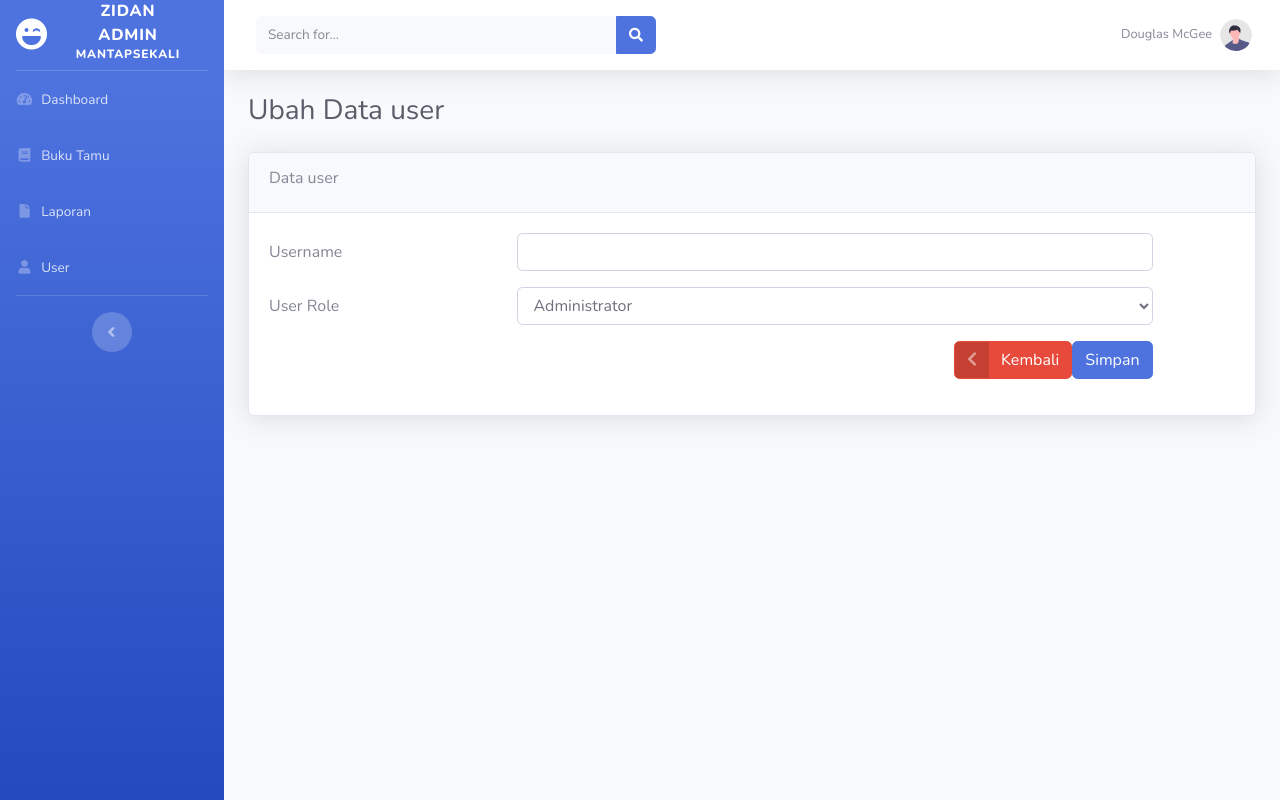
After one commit to ZidannAR/web, a PHP site: page /edit-users.php?id=1 in a window 1280 px wide. The commit adds this page. Run offline with PHP 8.4, Linux system fonts and the light colour scheme; data that the repository does not hold is empty.

Commit message:
menambahkan fitur edit user (error 1jam cuman kurang koma 1 jirrr)

```diff
--- /dev/null
+++ b/edit-users.php
@@ -0,0 +1,77 @@
+<!-- Begin Page Content -->
+<?php include_once('templates/header.php') ?>
+<?php include_once('function.php') ?>
+<?php
+
+if ($_GET['id']) {
+       $id_user = $_GET['id'];
+
+       // ambil data user yang sesuai dengan id
+       $data = query("SELECT * FROM users WHERE id_user = '$id_user'")[0];
+}
+?>
+
+
+<div class="container-fluid">
+
+
+       <!-- Page Heading -->
+       <h1 class="h3 mb-4 text-gray-800">Ubah Data user</h1>
+
+       <?php
+       if (isset($_POST['simpan'])) {
+              if (ubah_user($_POST) > 0) {
+
+       ?>
+                     <div class="alert alert-success" role="alert">
+                            Data berhasil diubah
+                     </div>
+              <?php
+              } else {
+              ?>
+                     <div class="alert alert-danger" role="alert">
+                            data gagal diubah
+                     </div>
+       <?php
+              }
+       }
+       ?>
+
+       <div class="card shadow mb-mp4">
+              <div class="card-header py-3">
+                     <h6>Data user</h6>
+              </div>
+              <div class="card-body">
+            <form method="post" action="">
+                <input type="hidden" name="id_user" id="id_user" value="<?= $data['id_user'] ?>">
+                <div class="form-group row">
+                    <label for="username" class="col-sm-3 col-form-label">Username</label>
+                    <div class="col-sm-8">
+                        <input type="text" class="form-control" id="username" name="username" value="<?= $data['username'] ?>">
+                    </div>
+                </div>
+                <div class="form-group row">
+                    <label for="user_role" class="col-sm-3 col-form-label">User Role</label>
+                    <div class="col-sm-8">
+                        <select class="form-control" id="user_role" name="user_role">
+                            <option value="admin" <?= $data['user_role'] === 'admin' ? 'selected' : ''; ?>>Administrator</option>
+                            <option value="operator" <?= $data['user_role'] === 'operator' ? 'selected' : ''; ?>>Operator</option>
+                        </select>
+                    </div>
+                </div>
+                <div class="form-group row">
+                    <div class="col-sm-8 offset-sm-3 d-flex justify-content-end">
+                        <a class="btn btn-danger btn-icon-split" href="users.php">
+                            <span class="icon text-white-50"><i class="fas fa-chevron-left"></i></span>
+                            <span class="text">Kembali</span>
+                        </a>
+                        <button type="submit" name="simpan" class="btn btn-primary">Simpan</button>
+                    </div>
+                </div>
+            </form>
+        </div>
+    </div>
+</div>
+
+       <!-- /.container-fluid -->
+       <?php include_once('templates/footer.php') ?>
--- a/function.php
+++ b/function.php
@@ -52,16 +52,17 @@ function ubah_tamu($data)
        return mysqli_affected_rows($koneksi);
 }
 
-function hapus($id){
+function hapus($id)
+{
        global $koneksi;
        $query = "DELETE FROM buku_tamu WHERE id_tamu = '$id'";
 
        mysqli_query($koneksi, $query);
        return mysqli_affected_rows($koneksi);
-
 }
 
-function tambah_user ($data) {
+function tambah_user($data)
+{
        global $koneksi;
 
        $kode = htmlspecialchars($data["id_user"]);
@@ -69,10 +70,26 @@ $username = htmlspecialchars($data["username"]);
        $password = htmlspecialchars($data["password"]);
        $user_role = htmlspecialchars($data["user_role"]);
 
-$password_hash = password_hash ($password, PASSWORD_DEFAULT);
+       $password_hash = password_hash($password, PASSWORD_DEFAULT);
        $query = "INSERT INTO users (id_user, username, password, user_role) VALUES ('$kode', '$username', '$password_hash', '$user_role')";
 
 
        mysqli_query($koneksi, $query);
        return mysqli_affected_rows($koneksi);
 }
+
+function ubah_user($data)
+{
+       global $koneksi;
+       $kode = htmlspecialchars($data["id_user"]);
+       $username = htmlspecialchars($data["username"]);
+       $user_role = htmlspecialchars($data["user_role"]);
+
+       $query = "UPDATE users SET
+              username = '$username',
+              user_role = '$user_role'
+              WHERE id_user = '$kode'";
+
+              mysqli_query($koneksi, $query);
+              return mysqli_affected_rows($koneksi);
+}
--- a/templates/header.php
+++ b/templates/header.php
@@ -175,7 +175,7 @@
                     <span>Laporan</span></a>
             </li>
             <li class="nav-item">
-                <a class="nav-link" href="/">
+                <a class="nav-link" href="users.php">
                     <i class="fas fa-fw fa-user"></i>
                     <span>User</span></a>
             </li>
--- a/users.php
+++ b/users.php
@@ -89,7 +89,7 @@
                                  <td><?= $user['username'] ?></td>
                                  <td><?= $user['user_role'] ?></td>
                                  <td>
-                                   <a class="btn btn-success" href="edit-tamu.php?id=<?= $user['id_user'] ?>">ubah</a>
+                                   <a class="btn btn-success" href="edit-users.php?id=<?= $user['id_user'] ?>">ubah</a>
                                      <a onclick="comfirm('apakah anda yakin menghapus data ini?')" class="btn btn-danger" href="hapus_tamu.php?id=<?= $user['id_user'] ?>" >hapus</a>
                                  </td>
                              </tr>
```
Lines whose indentation alone changed are shown as unchanged.
